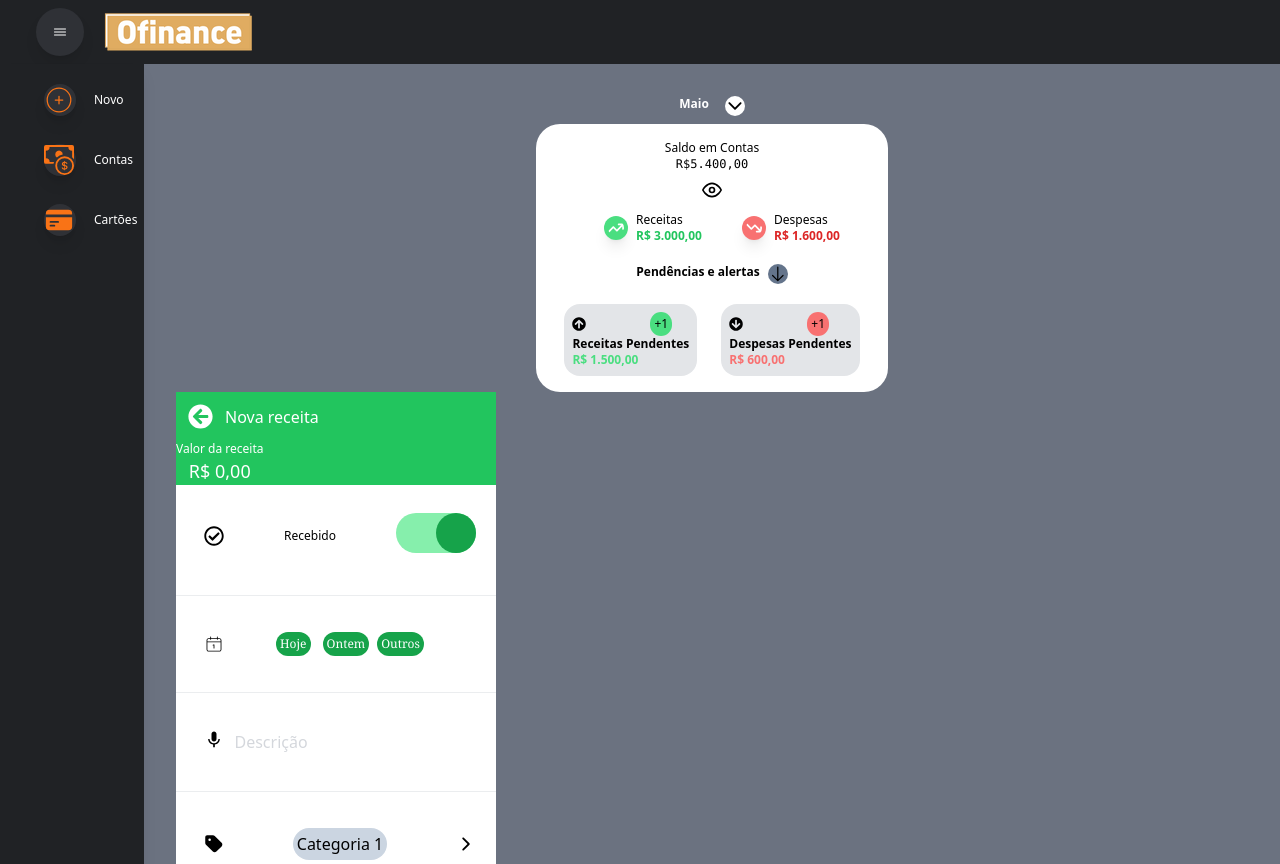
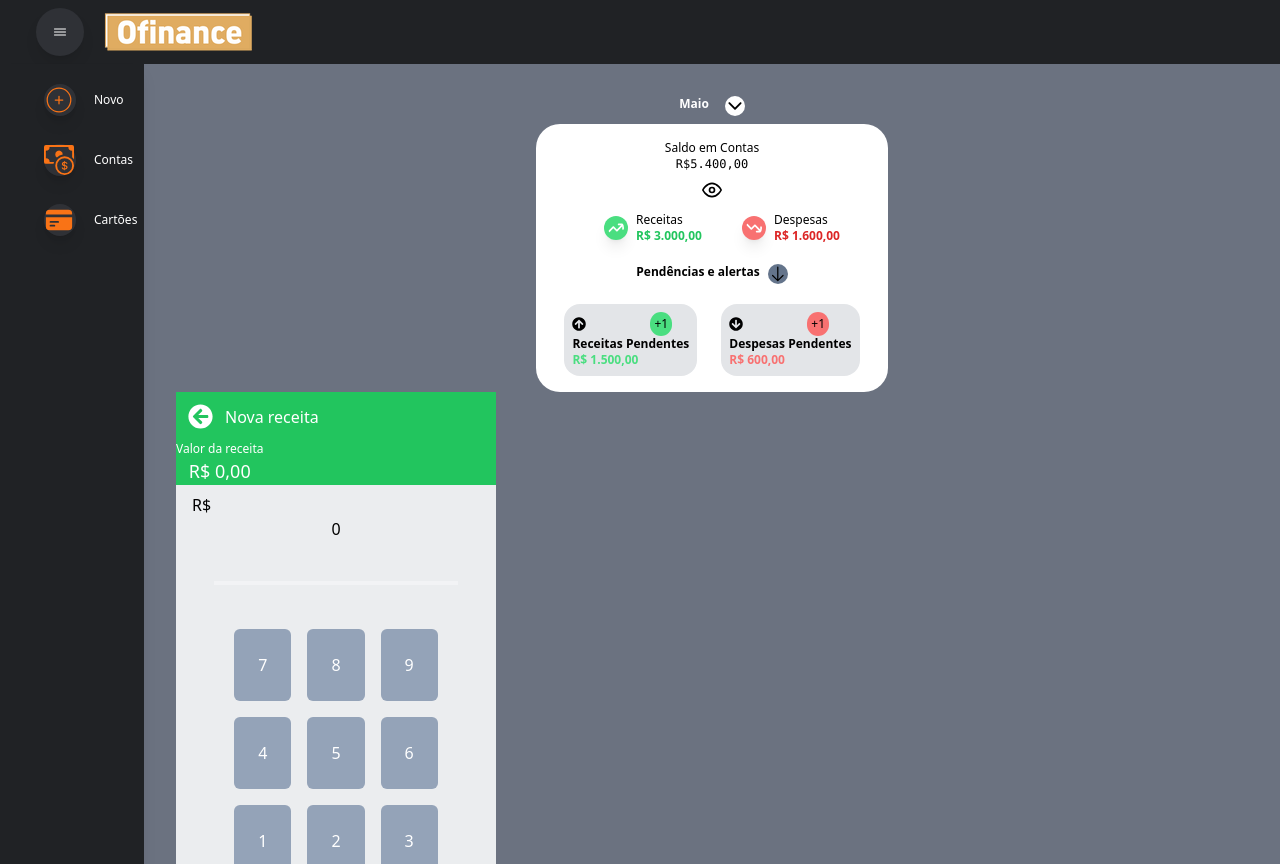
Before and after one commit to HenriqueGouveia42/OFinance, a React (Vite) app: page / in a window 1280 px wide. Built offline with nearby package versions, Linux system fonts and the light colour scheme.

Commit message:
Definição de details como um objetos com os mesmos atributos dos dados recebidos do componente filho TransactionDetails e criação do objeto que une os dados recebidos de TransactionDetails com value, recibo de NumPad

```diff
--- a/src/components/NewTransaction.jsx
+++ b/src/components/NewTransaction.jsx
@@ -23,16 +23,14 @@ const NewTransaction = ({type}) => {
 
     const [value, setValue] = useState('0');
     const valueReceivedFromNumPadtoNewTransaction = (value) => {
-        setValue(value);
+        setValue(parseFloat(value));
     }
 
     const [details, setDetails] = useState({
-        received: false,
-        more: false,
-        fixed: false,
-        repeat: false,
-        typeRepeat: "",
-        selectedPayDay: null
+        settings:{},
+        selectedPayDay: null,
+        description: '',
+        typeRepeat: '',
     });
     const detailsReceivedFromTransactionDetailstoNewTransaction = (newDetails) => {
         setDetails({
@@ -41,16 +39,15 @@ const NewTransaction = ({type}) => {
         })
     }
 
-    const createUnifiedTransactionObject = () => {
-        const unifiedObject = {
-            value: parseFloat(value), //Converte para float o valor recebido via lifting-up-state de Numpad
-            details : details //Inclui todos os detalhes
-        }
-        return unifiedObject
-    }
+    //Objeto que une a variavel value que veio do Numpad e os detalhes que vieram do TransactionDetails
+    const unified = {
+        value: value,
+        ...details
+    };
 
     return(
         <>
+            {(type == 'revenue' || type =='expense') &&
             <div className= "flex flex-col w-[20rem]">
                 {/* Parte superior do NewTransaction, que pode ser verde, se for uma nova receita, ou vermelho, se for uma nova despesa*/}
                 <div className={`flex flex-col w-full h-1/5 ${type === 'revenue' ? 'bg-green-500' : 'bg-red-500'}`}>
@@ -70,11 +67,12 @@ const NewTransaction = ({type}) => {
                 {/* Parte inferior do NewTransaction, que pode renderizar o NumPad, para inserir um novo valor, ou o TransactionDetails*/}
                 <div className="flex flex-col w-full h-4/5 bg-white">
                     {/* Renderiza o componente Numpad */}
-                    {detailsOrNumpad && <Numpad  valueReceivedFromNumPadtoNewTransaction={valueReceivedFromNumPadtoNewTransaction} detailsOrNumpad={handleDetailsOrNumpadClick}/> }
+                    {!detailsOrNumpad && <Numpad  valueReceivedFromNumPadtoNewTransaction={valueReceivedFromNumPadtoNewTransaction} detailsOrNumpad={handleDetailsOrNumpadClick}/> }
                     {/* Renderiza o componente TransactionDetails */}
-                    {!detailsOrNumpad && <TransactionDetails detailsReceivedFromTransactionDetailstoNewTransaction={detailsReceivedFromTransactionDetailstoNewTransaction}/>}
+                    {detailsOrNumpad && <TransactionDetails detailsReceivedFromTransactionDetailstoNewTransaction={detailsReceivedFromTransactionDetailstoNewTransaction}/>}
                 </div>
-            </div>
+            </div>}
+            {alert(JSON.stringify(unified))}
         </>
     )
 }
```
